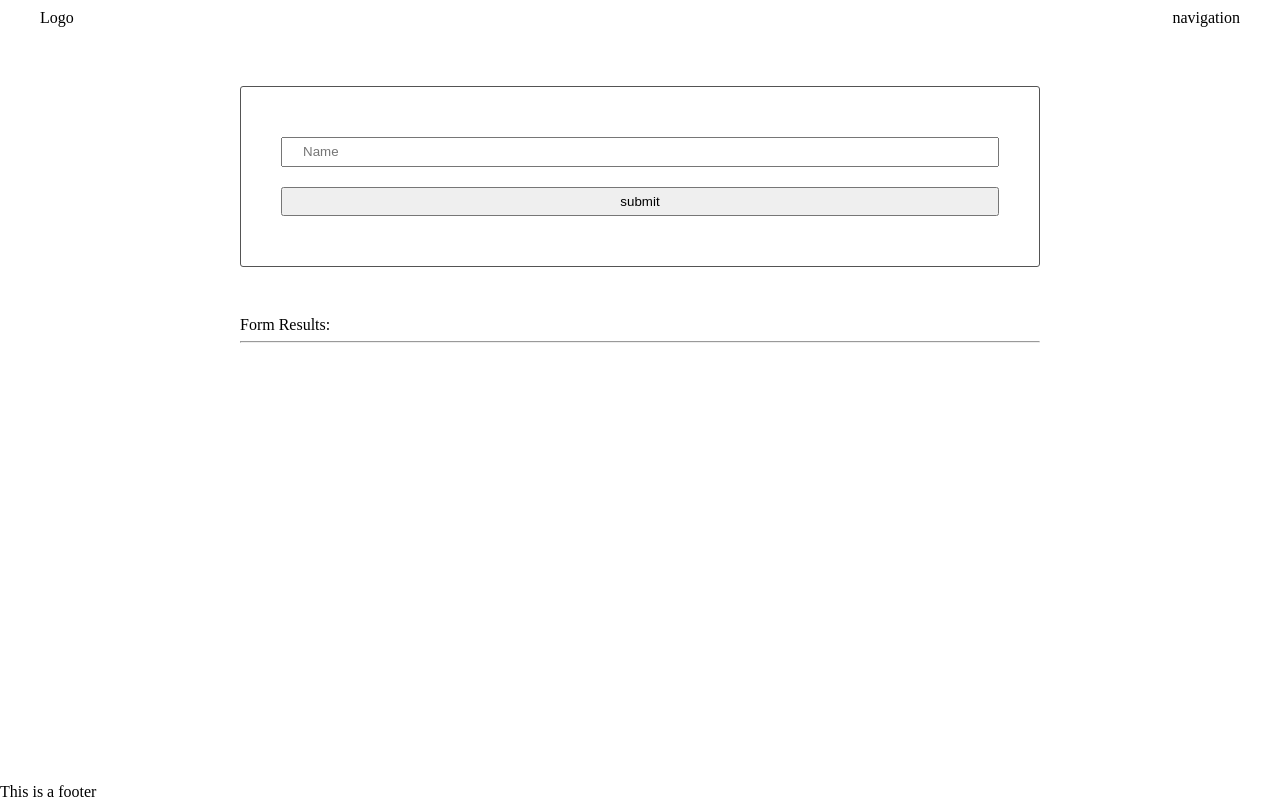
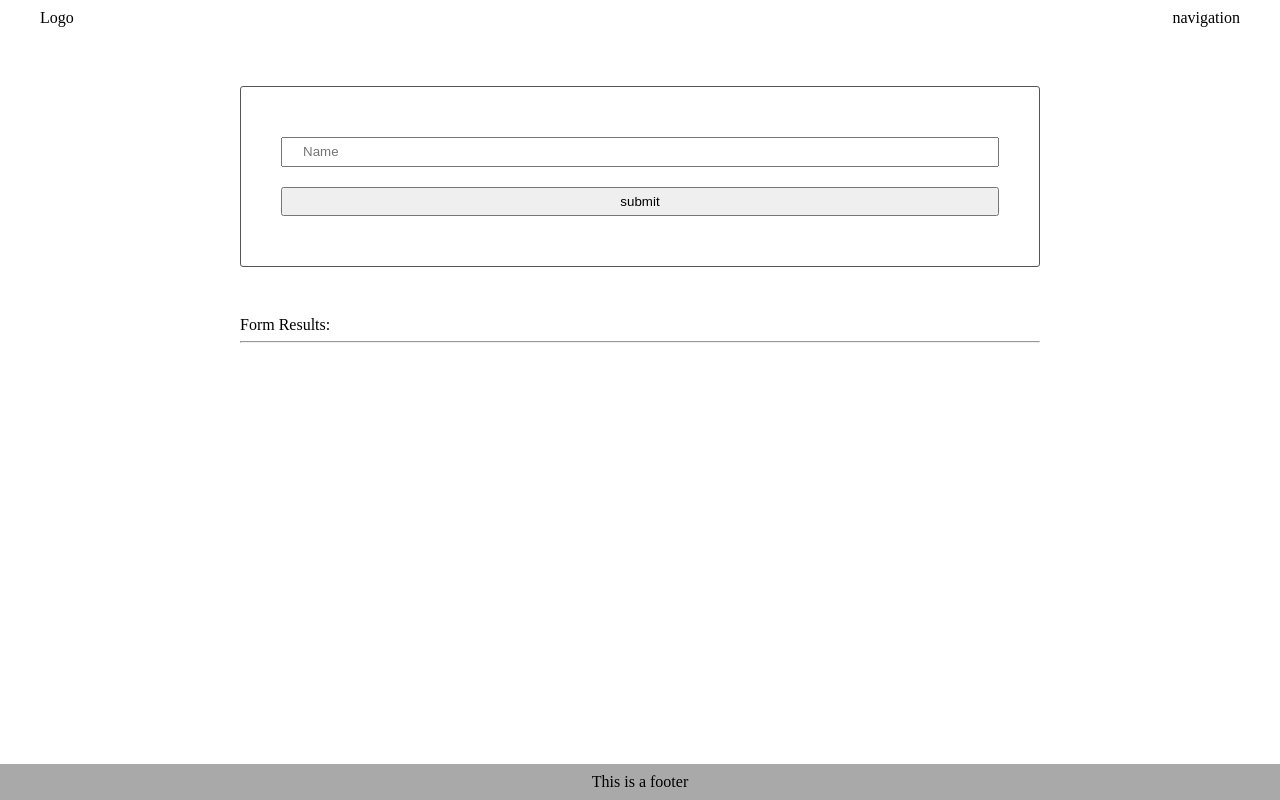
Before and after one commit to a-atiyah/evaluate-news-nlp, a website built with webpack: page src/client/views/index.html in a window 1280 px wide. Built offline with nearby package versions, Linux system fonts and the light colour scheme.

Commit message:
Final touches

```diff
--- a/src/client/js/formHandler.js
+++ b/src/client/js/formHandler.js
@@ -27,6 +27,8 @@ function handleSubmit(event) {
                 document.getElementById('score_tag').innerHTML = "Score Tag: " + result.score_tag
                 document.getElementById('subjectivity').innerHTML = "Subjectivity: " + result.subjectivity
             })
+    } else {
+        alert('Invalid Url! Please check and try again')
     }
 }
 
--- a/src/client/styles/footer.scss
+++ b/src/client/styles/footer.scss
@@ -0,0 +1,6 @@
+footer {
+    display: flex;
+    justify-content: center;
+    padding: 10px 40px;
+    background-color: darkgray;
+}
```
Also changed, not shown: src/client/views/index.html (+1 -1 lines), README.md.
